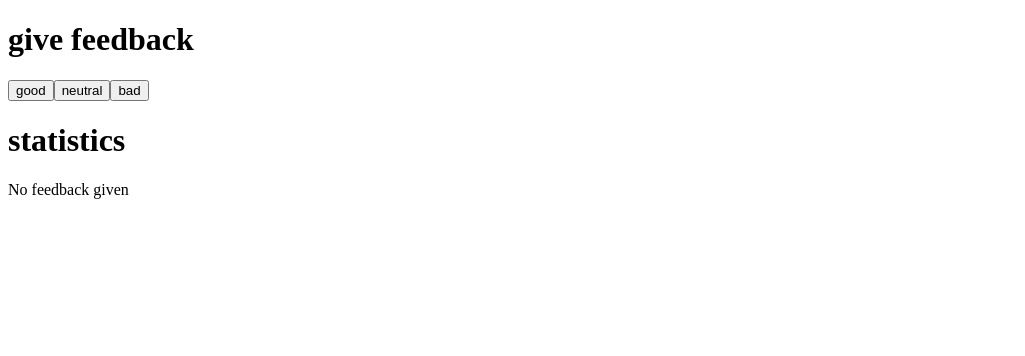
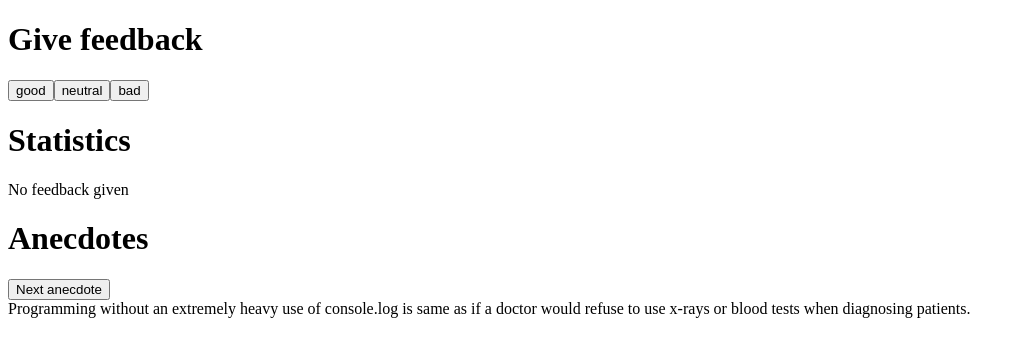
Before and after one commit to rogmed/helsinki-fullstack, a React (Vite) app in the folder part1/unicafe/: page / in a window 1280 px wide. Shown: the top 356 px of the page, without its empty margins (0-1025 px from the left). Built offline with nearby package versions, Linux system fonts and the light colour scheme.

Commit message:
Exercise 1.12

```diff
--- a/part1/unicafe/src/App.jsx
+++ b/part1/unicafe/src/App.jsx
@@ -40,14 +40,37 @@
   const [bad, setBad] = useState(0)
   const feedback = { good, neutral, bad };
 
+  const anecdotes = [
+    'If it hurts, do it more often.',
+    'Adding manpower to a late software project makes it later!',
+    'The first 90 percent of the code accounts for the first 10 percent of the development time...The remaining 10 percent of the code accounts for the other 90 percent of the development time.',
+    'Any fool can write code that a computer can understand. Good programmers write code that humans can understand.',
+    'Premature optimization is the root of all evil.',
+    'Debugging is twice as hard as writing the code in the first place. Therefore, if you write the code as cleverly as possible, you are, by definition, not smart enough to debug it.',
+    'Programming without an extremely heavy use of console.log is same as if a doctor would refuse to use x-rays or blood tests when diagnosing patients.',
+    'The only way to go fast, is to go well.'
+  ]
+
+  const [selected, setSelected] = useState(
+    Math.floor(Math.random()*anecdotes.length));
+
+  const selectRandom = () => {
+    const random = Math.floor(Math.random()*anecdotes.length);
+    setSelected(random);
+    console.log(random, anecdotes[random]);
+  }
+
   return (
     <div>
-      <h1>give feedback</h1>
+      <h1>Give feedback</h1>
       <Button onClick={() => setGood(good + 1)} text="good" />
       <Button onClick={() => setNeutral(neutral + 1)} text="neutral" />
       <Button onClick={() => setBad(bad + 1)} text="bad" />
-      <h1>statistics</h1>
+      <h1>Statistics</h1>
       <Statistics feedback={feedback} />
+      <h1>Anecdotes</h1>
+      <Button onClick={selectRandom} text="Next anecdote" /><br/>
+      {anecdotes[selected]}
     </div>
   )
 }
```
